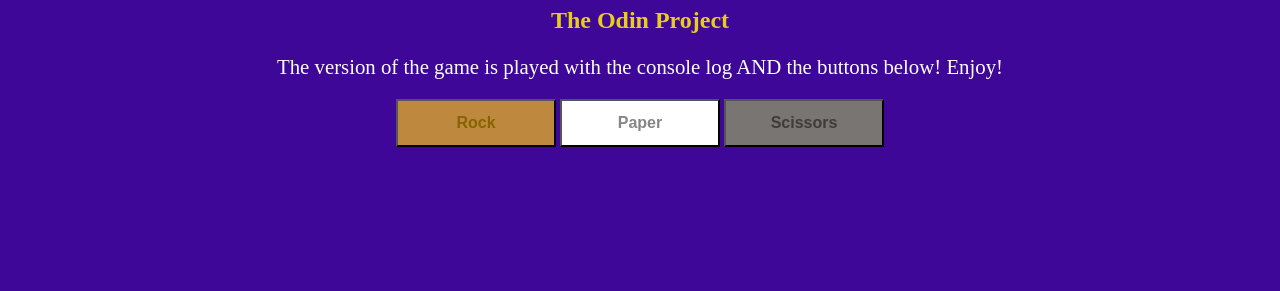
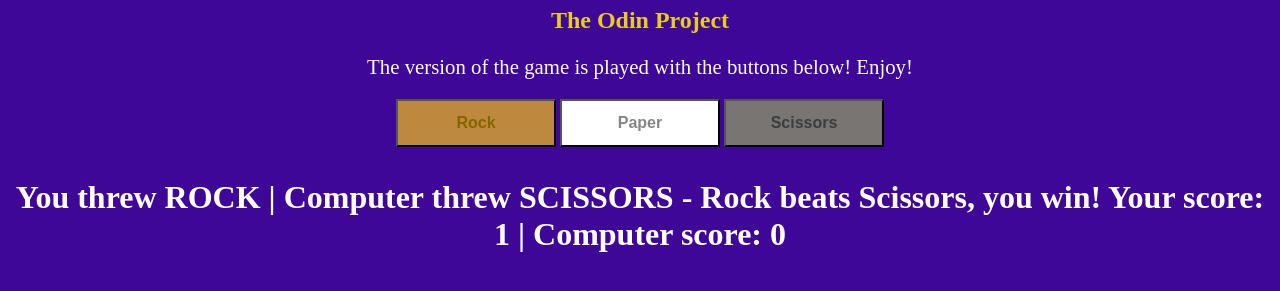
Before and after one commit to donngraphics/TOP_RPS, a plain HTML site: page index.html in a window 1280 px wide. Both pictures are taken after a click on the button "Rock". Shown: the part 61-352 px from the top of the page. Drawn offline with Linux system fonts and the light colour scheme.

Commit message:
Add logic to play the game on the splash page.

```diff
--- a/index.html
+++ b/index.html
@@ -18,12 +18,12 @@
     <div class="main">
         <h1>Rock | Paper | Scissors Game</h1>
         <h2 class="test">The Odin Project</h2>
-        <p>The version of the game is played with the console log AND the buttons below! Enjoy!</p>
+        <p>The version of the game is played with the buttons below! Enjoy!</p>
         <button id="rock">Rock</button>
         <button id="paper">Paper</button>
         <button id="scissors">Scissors</button>
     </div>
-
+    <div id="container"></div>
 
     <script src="script.js" async defer>
     </script>
--- a/script.js
+++ b/script.js
@@ -26,44 +26,17 @@ let computerScore = 0;
 
 
 
-// function getComputerChoice() {
-//     let randChoice = Math.floor(Math.random() * computerChoice.length);
 
-//     return computerChoice[randChoice]
-
-
-// }
-
-
-// function getHumanChoice(choice) {
-
-//     if ((choice !== "ROCK") && (choice !== "PAPER") && (choice !== "SCISSORS")) {
-//         return "Hmm, recheck that entry...";
-//     } else {
-//         return choice.toUpperCase();
-//     }
-
-// }
 
 function getComputerChoice() {
     let randChoice = Math.floor(Math.random() * computerChoice.length);
-    // let computerThrew = computerChoice[randChoice];
 
-    // if (computerThrew == "ROCK") {
-    //     console.log("A tie? How can it be??");
-    // } else if (computerThrew == "PAPER") {
-    //     console.log("Believe it or not, Paper beats Rock!");
-    // } else {
-    //     console.log("Rock beats Scissors, you win!");
-
-    // }
 
     return computerChoice[randChoice]
 
 
 }
 
-//btnRock.addEventListener("click", getComputerChoice);
 
 
 const buttons = document.querySelectorAll("button");
@@ -76,63 +49,100 @@ const buttons = document.querySelectorAll("button");
 //     console.log(typeof (humanClick));
 // }
 
+const container = document.getElementById("container")
+const outCome = document.createElement("p");
+const endSore = document.createElement('p');
+
+outCome.setAttribute("class", "settings");
+endSore.setAttribute("class", "settings");
+outCome.textContent = "Get Ready to Throw!";
+
+container.appendChild(outCome);
+
+let round = 0;
 
 function playGame() {
-
-
-    // for (let round = 0; round < 5; round++) {
 
     let computer = getComputerChoice();
 
     let human = this.id;
     let humanClick = human.toUpperCase();
 
-    //let human = humanInput.toUpperCase();
+    while (round < 5) {
 
-
-
-
+        console.log(`ROUND: ${round}`);
 
         if (humanClick === "PAPER" && computer === "ROCK") {
             humanScore += 1;
             console.log(`You threw ${humanClick} | Computer threw ${computer} - Paper beats rock, you win! Your score: ${humanScore} | Computer score: ${computerScore}`);
+            outCome.textContent = `You threw ${humanClick} | Computer threw ${computer} - Paper beats rock, you win! Your score: ${humanScore} | Computer score: ${computerScore}`;
+
+
         } else if (humanClick == "ROCK" && computer == "PAPER") {
             computerScore += 1;
             console.log(`You threw ${humanClick} | Computer threw ${computer} - Paper beats rock, you lose! Your score: ${humanScore} | Computer score: ${computerScore}`);
+            outCome.textContent = `You threw ${humanClick} | Computer threw ${computer} - Paper beats rock, you lose! Your score: ${humanScore} | Computer score: ${computerScore}`;
+
+
         } else if (humanClick == "SCISSORS" && computer == "PAPER") {
             humanScore += 1;
             console.log(`You threw ${humanClick} | Computer threw ${computer} - Scissors beats paper, you win! Your score: ${humanScore} | Computer score: ${computerScore}`);
+            outCome.textContent = `You threw ${humanClick} | Computer threw ${computer} - Scissors beats paper, you win! Your score: ${humanScore} | Computer score: ${computerScore}`;
+
+
         } else if (humanClick == "PAPER" && computer == "SCISSORS") {
             computerScore += 1;
             console.log(`You threw ${humanClick} | Computer threw ${computer} - Scissors beats paper, you lose! Your score: ${humanScore} | Computer score: ${computerScore}`);
+            outCome.textContent = `You threw ${humanClick} | Computer threw ${computer} - Scissors beats paper, you lose! Your score: ${humanScore} | Computer score: ${computerScore}`;
+
+
         } else if (humanClick == "ROCK" && computer == "SCISSORS") {
             humanScore += 1;
             console.log(`You threw ${humanClick} | Computer threw ${computer} - Rock beats Scissors, you win! Your score: ${humanScore} | Computer score: ${computerScore}`);
+            outCome.textContent = `You threw ${humanClick} | Computer threw ${computer} - Rock beats Scissors, you win! Your score: ${humanScore} | Computer score: ${computerScore}`;
+
+
         } else if (humanClick == "SCISSORS" && computer == "ROCK") {
             computerScore += 1;
             console.log(`You threw ${humanClick} | Computer threw ${computer} - Rock beats Scissors, you lose! Your score: ${humanScore} | Computer score: ${computerScore}`)
+            outCome.textContent = `You threw ${humanClick} | Computer threw ${computer} - Rock beats Scissors, you lose! Your score: ${humanScore} | Computer score: ${computerScore}`;
+
+
         } else if (humanClick == computer) {
             console.log(`You threw ${humanClick} | Computer threw ${computer} - Wow, a tie! Your score: ${humanScore} | Computer score: ${computerScore}`);
+            outCome.textContent = `You threw ${humanClick} | Computer threw ${computer} - Wow, a tie! Your score: ${humanScore} | Computer score: ${computerScore}`;
+
+
         } else {
             computerScore += 1;
-        console.log(`You threw ${humanClick} | Computer threw ${computer} - You threw...what? Score for the computer! ${computerScore}`);
+            console.log(`You threw ${humanClick} | Computer threw ${computer} - You threw...what ? Score for the computer! ${computerScore} `);
+
 
         }
-    //}
+        round++;
+        break;
+    }
+
+
+    if (round == 5) {
+        container.appendChild(endSore);
         if (humanScore > computerScore) {
             console.log(`Total score: You ${humanScore} | Computer ${computerScore} - YOU WIN!`);
+            endSore.textContent = `Total score: You ${humanScore} | Computer ${computerScore} - YOU WIN!`;
+
         } else if (humanScore < computerScore) {
             console.log(`Total score: You ${humanScore} | Computer ${computerScore} - You lose, try again next time!`);
+            endSore.textContent = `Total score: You ${humanScore} | Computer ${computerScore} - You lose, try again next time!`;
+
         } else {
             console.log(`Total score: You ${humanScore} | Computer ${computerScore} - It ends in a tie ??? `);
+            endSore.textContent = `Total score: You ${humanScore} | Computer ${computerScore} - It ends in a tie ???`;
+
         }
+    }
+
 
 
 }
 
 buttons.forEach(button => button.addEventListener("click", playGame));
-
-
-//console.log(playRound(getHumanChoice(humanChoice.toUpperCase()), getComputerChoice()))
-
-//console.log(playGame());
--- a/style.css
+++ b/style.css
@@ -46,3 +46,11 @@ button#scissors {
 body {
     background-color: rgb(62, 7, 151);
 }
+
+.settings {
+
+    font-size: 2rem;
+    color: white;
+    font-weight: 800;
+    text-align: center;
+}
```
Also changed, not shown: 1 other file. Lines whose indentation alone changed are shown as unchanged.
